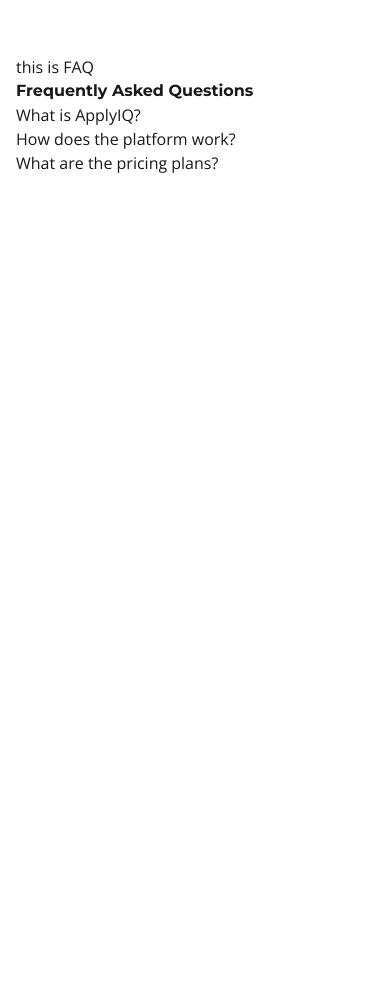
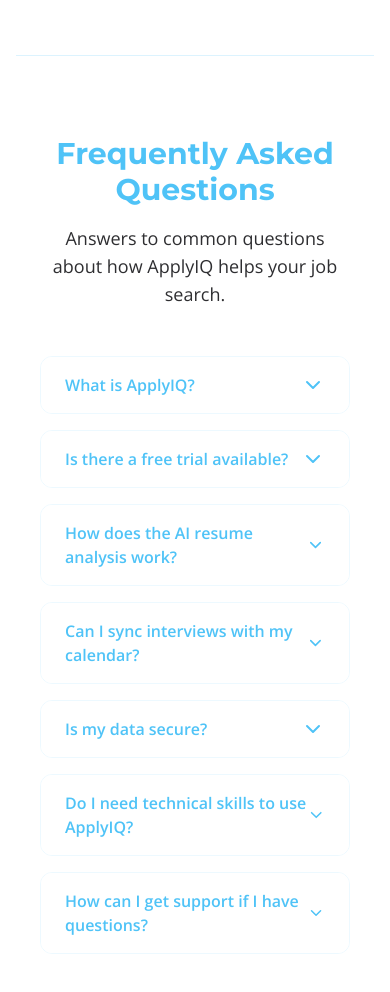
Before and after one commit to tanmayislam2006/Apply-IQ, a React (Vite) app in the folder applyiq-client/: page / in a window 390 px wide. Shown: the part 10760-11752 px from the top of the page. Before the commit the page ends 10935 px from the top, so only its background shows below. Built offline with nearby package versions, Linux system fonts and the light colour scheme.

Commit message:
added faq section

```diff
--- a/applyiq-client/package.json
+++ b/applyiq-client/package.json
@@ -11,6 +11,7 @@
     "postinstall": "flowbite-react patch"
   },
   "dependencies": {
+    "@headlessui/react": "^2.2.4",
     "@tailwindcss/vite": "^4.1.11",
     "firebase": "^12.0.0",
     "framer-motion": "^12.23.6",
--- a/applyiq-client/src/Pages/Home/FAQ.jsx
+++ b/applyiq-client/src/Pages/Home/FAQ.jsx
@@ -1,17 +1,87 @@
-import React from 'react';
+import React from "react";
+import { Disclosure } from "@headlessui/react";
+import { FiChevronDown } from "react-icons/fi";
+
+const faqs = [
+  {
+    question: "What is ApplyIQ?",
+    answer:
+      "ApplyIQ is a smart job application tracker that helps you organize, analyze, and optimize your job hunt all in one place.",
+  },
+  {
+    question: "Is there a free trial available?",
+    answer:
+      "Yes! ApplyIQ offers a 7-day free trial with full access to Pro features. No credit card required to get started.",
+  },
+  {
+    question: "How does the AI resume analysis work?",
+    answer:
+      "Our AI analyzes your resume against job listings and provides match scores plus personalized improvement tips to increase your chances.",
+  },
+  {
+    question: "Can I sync interviews with my calendar?",
+    answer:
+      "Absolutely! ApplyIQ integrates with Google Calendar so you can schedule interviews and get reminders seamlessly.",
+  },
+  {
+    question: "Is my data secure?",
+    answer:
+      "Yes, we use advanced encryption and follow industry best practices to keep your job search data safe and private.",
+  },
+  {
+    question: "Do I need technical skills to use ApplyIQ?",
+    answer:
+      "No! ApplyIQ is designed for everyone with an intuitive interface that requires no special technical knowledge.",
+  },
+  {
+    question: "How can I get support if I have questions?",
+    answer:
+      "You can reach out anytime via our in-app chat support or email. We're here to help you succeed in your job search!",
+  },
+];
 
 const FAQ = () => {
-    return (
-        <div>
-            this is FAQ
-            <h2>Frequently Asked Questions</h2>
-            <ul>
-                <li>What is ApplyIQ?</li>
-                <li>How does the platform work?</li>
-                <li>What are the pricing plans?</li>
-            </ul>
+  return (
+    <section className="py-20 px-6 border-t border-primary/20">
+      <div className="max-w-7xl mx-auto">
+        {/* Section Header */}
+        <div className="text-center mb-12">
+          <h2 className="text-3xl md:text-4xl font-bold font-montserrat text-primary mb-4">
+            Frequently Asked Questions
+          </h2>
+          <p className="text-lg font-openSans opacity-90 max-w-2xl mx-auto">
+            Answers to common questions about how ApplyIQ helps your job search.
+          </p>
         </div>
-    );
+
+        {/* FAQ Accordion */}
+        <div className="space-y-4">
+          {faqs.map((faq, index) => (
+            <Disclosure key={index}>
+              {({ open }) => (
+                <div className="border border-primary/10 rounded-xl overflow-hidden">
+                  <Disclosure.Button
+                    className="flex w-full justify-between items-center px-6 py-4 bg-white hover:bg-primary/5 transition font-semibold text-left font-montserrat text-primary cursor-pointer"
+                  >
+                    <span>{faq.question}</span>
+                    <FiChevronDown
+                      className={`transition-transform duration-300 ${
+                        open ? "rotate-180" : "cursor-pointer"
+                      }`}
+                      size={24}
+                    />
+                  </Disclosure.Button>
+                  <Disclosure.Panel className="px-6 py-4 bg-primary/5 font-openSans opacity-90">
+                    {faq.answer}
+                  </Disclosure.Panel>
+                </div>
+              )}
+            </Disclosure>
+          ))}
+        </div>
+      </div>
+    </section>
+  );
 };
 
 export default FAQ;
--- a/applyiq-client/src/Pages/Home/Testimonials.jsx
+++ b/applyiq-client/src/Pages/Home/Testimonials.jsx
@@ -13,13 +13,13 @@
     img: "https://i.ibb.co/sdTfWPM4/aditya.webp",
   },
   {
-    name: "Sumiya Shajuti",
+    name: "Aditya Roy",
     message:
       "The job tracking and email reminders keep me organized and on top of my applications.",
     img: "https://i.ibb.co/rGd84fSj/daniel.webp",
   },
   {
-    name: "Aditya Roy",
+    name: "Maya Naura",
     message:
       "Scheduling interviews synced with Google Calendar is a game-changer for my workflow.",
     img: "https://i.ibb.co/gZYkv893/naura.webp",
```
Also changed, not shown: 1 other file (tests, documents, lock files or other folders).
